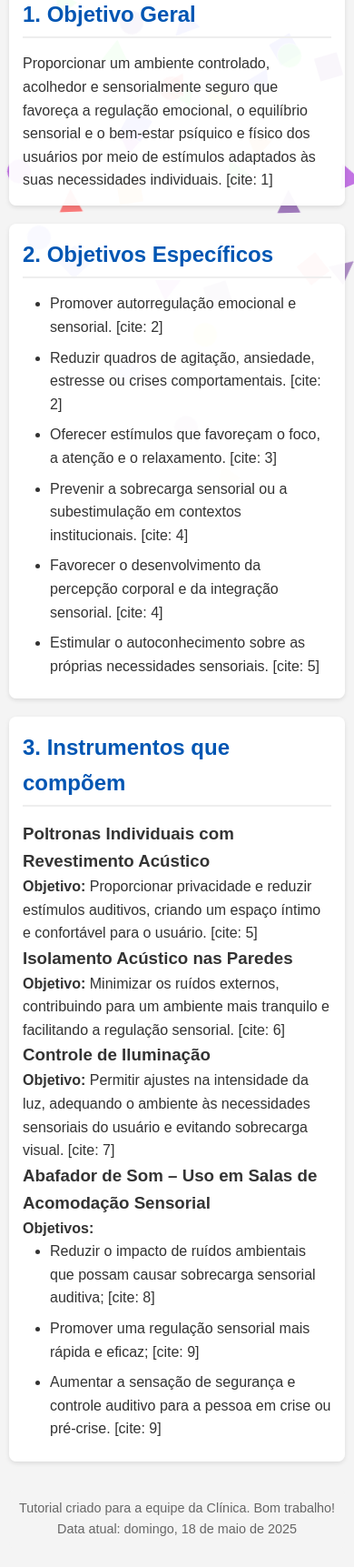
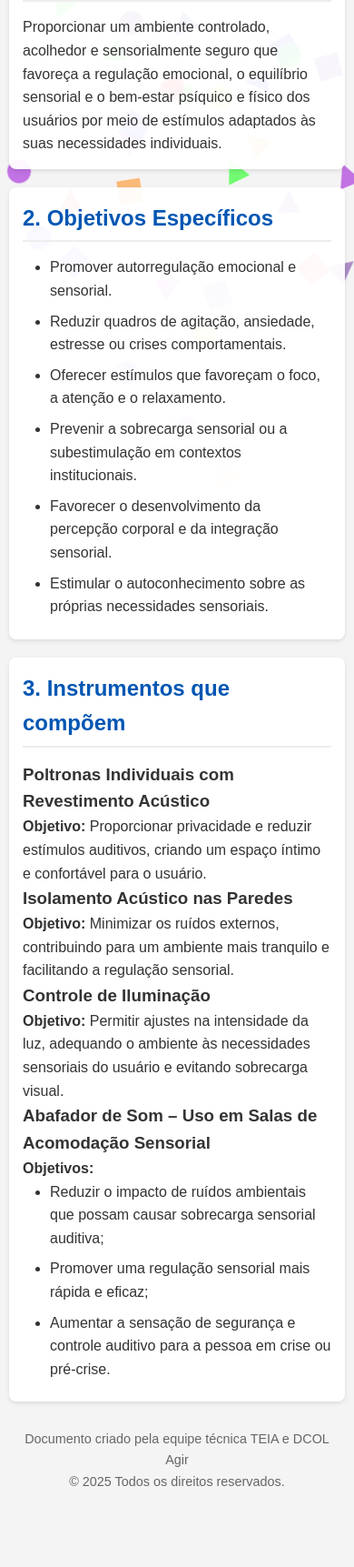
Before and after one commit to pborgesagir/acomodacao, a plain HTML site: page index.html in a window 390 px wide. Shown: the part 214-1937 px from the top of the page at 91% size. After the commit the page ends 1865 px from the top, so only its background shows below. Drawn offline with Linux system fonts and the light colour scheme.

Commit message:
Update index.html

```diff
--- a/index.html
+++ b/index.html
@@ -8,122 +8,77 @@
     <link rel="icon" type="image/png" href="puzzle-favicon.png">
 
     <style>
-        /* Basic Reset */
-        * {
-            margin: 0;
-            padding: 0;
-            box-sizing: border-box;
-        }
-
+        * { margin: 0; padding: 0; box-sizing: border-box; }
         body {
             font-family: sans-serif;
             line-height: 1.6;
-            background-color: #f4f4f4; /* Fallback background */
+            background-color: #f4f4f4;
             color: #333;
-            position: relative; /* Needed for positioning container */
+            position: relative;
             min-height: 100vh;
-            overflow-x: hidden; /* Prevent horizontal scroll */
+            overflow-x: hidden;
         }
-
-        /* Container for falling symbols */
         .symbol-container {
-            position: fixed; /* Fixed position to stay in background */
-            top: 0;
-            left: 0;
-            width: 100%;
-            height: 100%;
+            position: fixed;
+            top: 0; left: 0;
+            width: 100%; height: 100%;
             overflow: hidden;
-            z-index: 0; /* Behind the main content */
-            pointer-events: none; /* Allow clicks through */
+            z-index: 0;
+            pointer-events: none;
         }
-
-        /* Individual falling symbol style */
         .falling-symbol {
             position: absolute;
-            width: 30px;
-            height: 30px;
-            opacity: 0.7; /* Slightly more transparent */
+            width: 30px; height: 30px;
+            opacity: 0.7;
             animation: fall linear infinite;
         }
-
-        .falling-symbol svg {
-            width: 100%;
-            height: 100%;
-            display: block;
+        .falling-symbol svg { width: 100%; height: 100%; display: block; }
+        @keyframes fall {
+            0% { transform: translateY(-10vh) rotate(0deg); opacity: 1; }
+            100% { transform: translateY(110vh) rotate(720deg); opacity: 0; }
         }
-
-        /* Falling animation keyframes */
-        @keyframes fall {
-            0% {
-                transform: translateY(-10vh) rotate(0deg);
-                opacity: 1;
-            }
-            100% {
-                transform: translateY(110vh) rotate(720deg); /* Fall below viewport */
-                opacity: 0;
-            }
+        header, main, footer {
+            position: relative;
+            z-index: 1;
+            margin: 0 20px;
         }
-
-        /* Main content styling */
-        header, main, footer {
-            position: relative; /* Ensure content is above the animation */
-            z-index: 1;     /* Stacking order */
-            margin-left: 20px; /* Keep original margins */
-            margin-right: 20px;
-        }
-
         header {
-            background-color: rgba(0, 123, 255, 0.9); /* Slightly transparent */
+            background-color: rgba(0, 123, 255, 0.9);
             color: #fff;
             padding: 20px;
-            text-align: center; /* Keep for fallback if flex fails */
+            text-align: center;
             border-radius: 8px;
-            margin-top: 20px; /* Adjust top margin */
-            margin-bottom: 20px;
+            margin: 20px 0;
             display: flex;
             flex-direction: column;
             align-items: center;
         }
-
-        /* Logo Styling */
         .header-logo {
-            max-height: 80px; /* Adjust this value to control logo size */
-            max-width: 90%;   /* Prevent logo spilling on small screens */
-            margin-bottom: 15px; /* Space between logo and title */
-            border-radius: 15px; /* Curves the corners */
+            max-height: 80px;
+            max-width: 90%;
+            margin-bottom: 15px;
+            border-radius: 15px;
         }
-
-        header h1 {
-            margin: 0;
-            font-size: 2em;
-        }
-
+        header h1 { margin: 0; font-size: 2em; }
         section {
-            background-color: rgba(255, 255, 255, 0.95); /* Slightly transparent white */
+            background-color: rgba(255, 255, 255, 0.95);
             padding: 20px;
             margin-bottom: 20px;
             border-radius: 8px;
             box-shadow: 0 2px 5px rgba(0,0,0,0.1);
         }
-
         h2 {
             color: #0056b3;
             border-bottom: 2px solid #eee;
             padding-bottom: 5px;
-            margin-bottom: 15px; /* Added margin for spacing below h2 */
+            margin-bottom: 15px;
         }
-
         ul {
             list-style: disc;
             margin-left: 20px;
-            padding-left: 10px; /* Add some padding */
+            padding-left: 10px;
         }
-
-        /* Styling for lists within sections, like the new routines list */
-        section ul li {
-            margin-bottom: 8px; /* Space between list items */
-        }
-
+        section ul li { margin-bottom: 8px; }
         code {
             background-color: #e9ecef;
             padding: 2px 6px;
@@ -131,14 +86,12 @@
             font-family: monospace;
             color: #c7254e;
         }
-
         .device-list {
             column-count: 2;
             column-gap: 20px;
             list-style: none;
             padding-left: 0;
         }
-
         .device-list li {
             background-color: #f8f9fa;
             margin-bottom: 8px;
@@ -149,139 +102,93 @@
             width: 100%;
             overflow-wrap: break-word;
         }
-
         .warning {
             background-color: #fff3cd;
             color: #856404;
             padding: 10px;
             border: 1px solid #ffeeba;
             border-radius: 4px;
-            margin-top: 15px;
-            margin-bottom: 15px; /* Added margin for spacing */
+            margin: 15px 0;
         }
-
         footer {
             text-align: center;
-            margin-top: 30px;
-            margin-bottom: 20px;
+            margin: 30px 0 20px;
             font-size: 0.9em;
             color: #666;
             background: rgba(244, 244, 244, 0.8);
             padding: 10px;
             border-radius: 8px;
         }
-
-        /* Responsive Adjustments */
         @media (max-width: 600px) {
-            .device-list {
-                column-count: 1;
-            }
-            header h1 {
-                font-size: 1.8em;
-            }
-            section {
-                padding: 15px;
-            }
-            header, main, footer {
-                margin-left: 10px;
-                margin-right: 10px;
-            }
-            .header-logo {
-                max-height: 60px;
-                margin-bottom: 10px;
-            }
+            .device-list { column-count: 1; }
+            header h1 { font-size: 1.8em; }
+            section { padding: 15px; }
+            header, main, footer { margin: 0 10px; }
+            .header-logo { max-height: 60px; margin-bottom: 10px; }
         }
-
     </style>
 </head>
 <body>
-
     <div class="symbol-container"></div>
-
     <header>
         <img src="logo.jpg" alt="Logo da Clínica" class="header-logo">
         <h1>Acomodação Sensorial</h1>
     </header>
-
     <main>
         <section id="objetivo-geral">
             <h2>1. Objetivo Geral</h2>
-            <p>Proporcionar um ambiente controlado, acolhedor e sensorialmente seguro que favoreça a regulação emocional, o equilíbrio sensorial e o bem-estar psíquico e físico dos usuários por meio de estímulos adaptados às suas necessidades individuais. [cite: 1]</p>
+            <p>Proporcionar um ambiente controlado, acolhedor e sensorialmente seguro que favoreça a regulação emocional, o equilíbrio sensorial e o bem-estar psíquico e físico dos usuários por meio de estímulos adaptados às suas necessidades individuais.</p>
         </section>
-
         <section id="objetivos-especificos">
             <h2>2. Objetivos Específicos</h2>
             <ul>
-                <li>Promover autorregulação emocional e sensorial. [cite: 2]</li>
-                <li>Reduzir quadros de agitação, ansiedade, estresse ou crises comportamentais. [cite: 2]</li>
-                <li>Oferecer estímulos que favoreçam o foco, a atenção e o relaxamento. [cite: 3]</li>
-                <li>Prevenir a sobrecarga sensorial ou a subestimulação em contextos institucionais. [cite: 4]</li>
-                <li>Favorecer o desenvolvimento da percepção corporal e da integração sensorial. [cite: 4]</li>
-                <li>Estimular o autoconhecimento sobre as próprias necessidades sensoriais. [cite: 5]</li>
+                <li>Promover autorregulação emocional e sensorial.</li>
+                <li>Reduzir quadros de agitação, ansiedade, estresse ou crises comportamentais.</li>
+                <li>Oferecer estímulos que favoreçam o foco, a atenção e o relaxamento.</li>
+                <li>Prevenir a sobrecarga sensorial ou a subestimulação em contextos institucionais.</li>
+                <li>Favorecer o desenvolvimento da percepção corporal e da integração sensorial.</li>
+                <li>Estimular o autoconhecimento sobre as próprias necessidades sensoriais.</li>
             </ul>
         </section>
-
         <section id="instrumentos">
             <h2>3. Instrumentos que compõem</h2>
             <h3>Poltronas Individuais com Revestimento Acústico</h3>
-            <p><strong>Objetivo:</strong> Proporcionar privacidade e reduzir estímulos auditivos, criando um espaço íntimo e confortável para o usuário. [cite: 5]</p>
+            <p><strong>Objetivo:</strong> Proporcionar privacidade e reduzir estímulos auditivos, criando um espaço íntimo e confortável para o usuário.</p>
             <h3>Isolamento Acústico nas Paredes</h3>
-            <p><strong>Objetivo:</strong> Minimizar os ruídos externos, contribuindo para um ambiente mais tranquilo e facilitando a regulação sensorial. [cite: 6]</p>
+            <p><strong>Objetivo:</strong> Minimizar os ruídos externos, contribuindo para um ambiente mais tranquilo e facilitando a regulação sensorial.</p>
             <h3>Controle de Iluminação</h3>
-            <p><strong>Objetivo:</strong> Permitir ajustes na intensidade da luz, adequando o ambiente às necessidades sensoriais do usuário e evitando sobrecarga visual. [cite: 7]</p>
+            <p><strong>Objetivo:</strong> Permitir ajustes na intensidade da luz, adequando o ambiente às necessidades sensoriais do usuário e evitando sobrecarga visual.</p>
             <h3>Abafador de Som – Uso em Salas de Acomodação Sensorial</h3>
             <p><strong>Objetivos:</strong></p>
             <ul>
-                <li>Reduzir o impacto de ruídos ambientais que possam causar sobrecarga sensorial auditiva; [cite: 8]</li>
-                <li>Promover uma regulação sensorial mais rápida e eficaz; [cite: 9]</li>
-                <li>Aumentar a sensação de segurança e controle auditivo para a pessoa em crise ou pré-crise. [cite: 9]</li>
+                <li>Reduzir o impacto de ruídos ambientais que possam causar sobrecarga sensorial auditiva;</li>
+                <li>Promover uma regulação sensorial mais rápida e eficaz;</li>
+                <li>Aumentar a sensação de segurança e controle auditivo para a pessoa em crise ou pré-crise.</li>
             </ul>
         </section>
     </main>
-
     <footer>
-        <p>Tutorial criado para a equipe da Clínica. Bom trabalho!</p>
-        <p id="current-date"></p>
+        <p>Documento criado pela equipe técnica TEIA e DCOL Agir<br>© 2025 Todos os direitos reservados.</p>
     </footer>
-
     <script>
         const symbolContainer = document.querySelector('.symbol-container');
-        const colors = ['#FF0000', '#FF7F00', '#FFFF00', '#00FF00', '#0000FF', '#4B0082', '#9400D3']; // Rainbow colors
-
+        const colors = ['#FF0000', '#FF7F00', '#FFFF00', '#00FF00', '#0000FF', '#4B0082', '#9400D3'];
         const svgCircle = (color) => `<svg viewBox="0 0 100 100" xmlns="http://www.w3.org/2000/svg"><circle cx="50" cy="50" r="45" fill="${color}" stroke="#fff" stroke-width="3"/></svg>`;
         const svgSquare = (color) => `<svg viewBox="0 0 100 100" xmlns="http://www.w3.org/2000/svg"><rect x="5" y="5" width="90" height="90" fill="${color}" stroke="#fff" stroke-width="3" rx="5" ry="5"/></svg>`;
         const svgTriangle = (color) => `<svg viewBox="0 0 100 100" xmlns="http://www.w3.org/2000/svg"><polygon points="50,5 95,95 5,95" fill="${color}" stroke="#fff" stroke-width="3"/></svg>`;
-
         const shapes = [svgCircle, svgSquare, svgTriangle];
-        const numberOfSymbols = 70; // Adjusted for potentially better performance/look
-
+        const numberOfSymbols = 70;
         for (let i = 0; i < numberOfSymbols; i++) {
             const symbol = document.createElement('div');
             symbol.classList.add('falling-symbol');
-            symbol.style.left = Math.random() * 100 + 'vw'; // Spread across viewport width
-            symbol.style.animationDuration = Math.random() * 5 + 6 + 's'; // Duration between 6s and 11s
-            symbol.style.animationDelay = Math.random() * 6 + 's'; // Delay up to 6s
-
+            symbol.style.left = Math.random() * 100 + 'vw';
+            symbol.style.animationDuration = Math.random() * 5 + 6 + 's';
+            symbol.style.animationDelay = Math.random() * 6 + 's';
             const randomColor = colors[Math.floor(Math.random() * colors.length)];
             const randomShapeFunction = shapes[Math.floor(Math.random() * shapes.length)];
             symbol.innerHTML = randomShapeFunction(randomColor);
-
             symbolContainer.appendChild(symbol);
         }
-
-        // Update date in footer
-        const updateDate = () => {
-            const dateElement = document.getElementById('current-date');
-            if (dateElement) {
-                const now = new Date();
-                // Formatting for Brazil (pt-BR) and São Paulo timezone
-                const options = { weekday: 'long', year: 'numeric', month: 'long', day: 'numeric', timeZone: 'America/Sao_Paulo' };
-                dateElement.textContent = `Data atual: ${now.toLocaleDateString('pt-BR', options)}`;
-            }
-        };
-        updateDate(); // Call the function to set the date
-
     </script>
-
 </body>
 </html>
```
